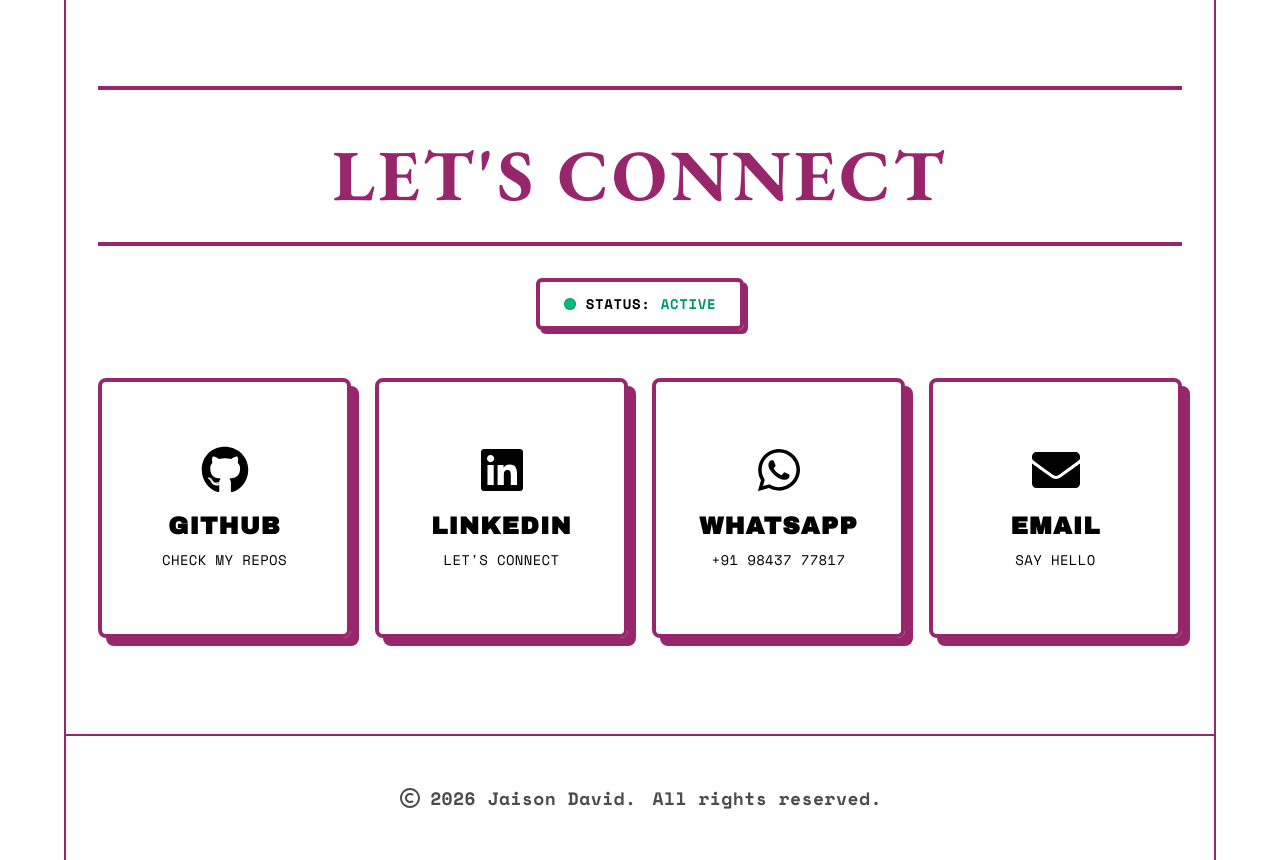
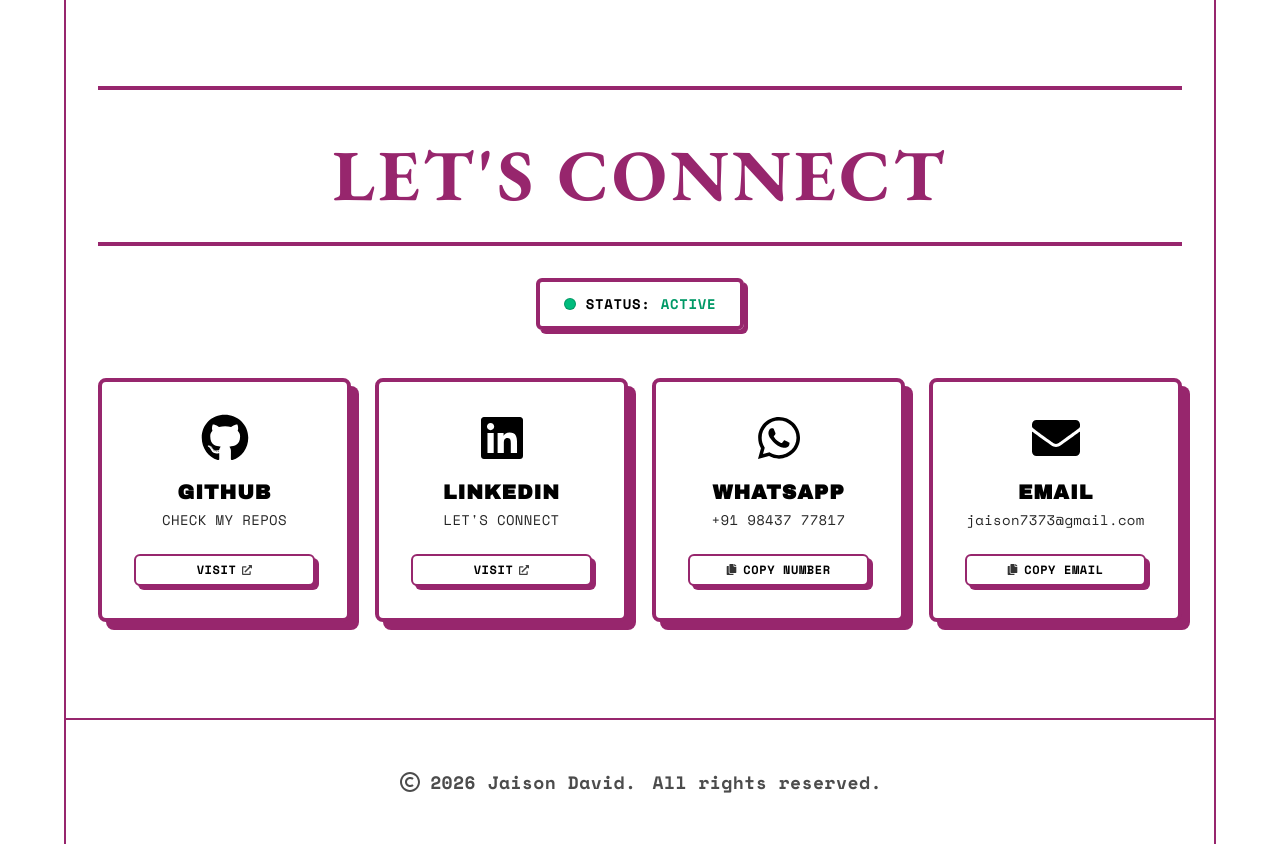
Before and after one commit to jaisondavid-m/portfolio, a Next.js app: page / in a window 1280 px wide. Shown: the part 4939-5799 px from the top of the page. Built offline with nearby package versions, Linux system fonts and the light colour scheme; no server answers.

Commit message:
feat: add one-click copy and toast notifications to LetsConnect with fixed hover contrast

```diff
--- a/components/LetsConnect.tsx
+++ b/components/LetsConnect.tsx
@@ -1,7 +1,29 @@
+"use client";
+
+import { useState, useRef } from "react";
 import Link from "next/link";
-import { FaGithub, FaLinkedin, FaEnvelope, FaWhatsapp } from "react-icons/fa";
+import {
+  FaGithub,
+  FaLinkedin,
+  FaEnvelope,
+  FaWhatsapp,
+  FaCopy,
+  FaCheck,
+  FaCheckCircle,
+  FaExternalLinkAlt,
+  FaTimes,
+} from "react-icons/fa";
 
-const socialLinks = [
+interface SocialLink {
+  name: string;
+  description: string;
+  url: string;
+  icon: React.ReactNode;
+  copyValue?: string;
+  copyLabel?: string;
+}
+
+const socialLinks: SocialLink[] = [
   {
     name: "GITHUB",
     description: "CHECK MY REPOS",
@@ -19,23 +41,72 @@ const socialLinks = [
     description: "+91 98437 77817",
     url: "https://wa.me/919843777817",
     icon: <FaWhatsapp className="w-8 h-8 sm:w-10 sm:h-10 md:w-12 md:h-12" />,
+    copyValue: "+91 98437 77817",
+    copyLabel: "COPY NUMBER",
   },
   {
     name: "EMAIL",
-    description: "SAY HELLO",
+    description: "jaison7373@gmail.com",
     url: "mailto:jaison7373@gmail.com",
     icon: <FaEnvelope className="w-8 h-8 sm:w-10 sm:h-10 md:w-12 md:h-12" />,
+    copyValue: "jaison7373@gmail.com",
+    copyLabel: "COPY EMAIL",
   },
 ];
 
 export default function LetsConnect() {
+  const [copiedKey, setCopiedKey] = useState<string | null>(null);
+  const [toastMessage, setToastMessage] = useState<{ label: string; value: string } | null>(null);
+  const toastTimeoutRef = useRef<NodeJS.Timeout | null>(null);
+
+  const handleCopy = async (
+    e: React.MouseEvent,
+    item: { name: string; copyValue: string }
+  ) => {
+    e.preventDefault();
+    e.stopPropagation();
+
+    try {
+      if (navigator.clipboard && window.isSecureContext) {
+        await navigator.clipboard.writeText(item.copyValue);
+      } else {
+        // Fallback for non-https / older environments
+        const textArea = document.createElement("textarea");
+        textArea.value = item.copyValue;
+        textArea.style.position = "fixed";
+        textArea.style.left = "-999999px";
+        document.body.appendChild(textArea);
+        textArea.focus();
+        textArea.select();
+        document.execCommand("copy");
+        textArea.remove();
+      }
+
+      setCopiedKey(item.name);
+      setToastMessage({ label: item.name, value: item.copyValue });
+
+      if (toastTimeoutRef.current) {
+        clearTimeout(toastTimeoutRef.current);
+      }
+
+      toastTimeoutRef.current = setTimeout(() => {
+        setCopiedKey(null);
+        setToastMessage(null);
+      }, 3000);
+    } catch {
+      // Ignore copy error
+    }
+  };
+
   return (
-    <section id="connect" className="bg-[--bg-color] scroll-mt-20">
+    <section id="connect" className="bg-[--bg-color] scroll-mt-20 relative">
       <div className="max-w-6xl mx-auto pt-8 sm:pt-10 md:pt-12 pb-16 sm:pb-20 md:pb-24 px-4 sm:px-6 md:px-8 flex flex-col items-center">
         <h2 className="w-full title-font text-center text-3xl sm:text-4xl md:text-5xl lg:text-6xl xl:text-7xl text-(--primary-color) font-bold mb-4 sm:mb-6 md:mb-8 tracking-wider">
           LET'S CONNECT
         </h2>
         <hr className="w-full border-color border-2" />
+
+        {/* Live Status indicator */}
         <div className="logo-shadow rounded-md border-color border-4 mt-6 sm:mt-8 inline-flex items-center gap-2.5 px-4 sm:px-6 py-2 sm:py-3 mb-8 sm:mb-10 md:mb-12">
           <span className="relative flex h-3 w-3">
             <span className="animate-ping absolute inline-flex h-full w-full rounded-full bg-emerald-400 opacity-75"></span>
@@ -48,30 +119,112 @@ export default function LetsConnect() {
             ACTIVE
           </span>
         </div>
+
+        {/* Cards Grid */}
         <div className="w-full grid grid-cols-1 sm:grid-cols-2 lg:grid-cols-4 gap-4 sm:gap-5 md:gap-6">
-          {socialLinks.map((social, index) => (
+          {socialLinks.map((social) => {
+            const isCopied = copiedKey === social.name;
+
+            return (
+              <div
+                key={social.name}
+                className="group education-card-shadow rounded-lg transition-all duration-200 border-color border-4 p-6 sm:p-7 md:p-8 flex flex-col items-center justify-between gap-4 text-center bg-(--bg-color) text-(--text-color)"
+              >
+                {/* Main Link Area */}
                 <Link
-              key={index}
                   href={social.url}
                   target="_blank"
                   rel="noopener noreferrer"
-              className="skill-card-shadow rounded-lg hover:text-(--alter-color) transition-all duration-200 border-color border-4 py-8 sm:py-10 md:py-12 lg:py-16 flex flex-col items-center gap-3 sm:gap-4 text-center hover:scale-[1.02]"
+                  className="w-full flex flex-col items-center gap-3 sm:gap-4 text-(--text-color)"
+                  title={`Open ${social.name}`}
                 >
-              <div className="flex items-center justify-center">
+                  <div className="flex items-center justify-center transition-transform duration-200 group-hover:scale-110 text-(--text-color)">
                     {social.icon}
                   </div>
-              <div className="flex flex-col gap-1 sm:gap-2">
-                <span className="tagline-font text-lg sm:text-xl md:text-2xl font-semibold uppercase tracking-wider">
+                  <div className="flex flex-col gap-1 w-full text-(--text-color)">
+                    <span className="tagline-font text-lg sm:text-xl font-semibold uppercase tracking-wider text-(--text-color)">
                       {social.name}
                     </span>
-                <span className="text-xs sm:text-sm font-light tracking-wide">
+                    <span className="text-xs sm:text-sm font-light tracking-wide break-all opacity-85 text-(--text-color)">
                       {social.description}
                     </span>
                   </div>
                 </Link>
-          ))}
+
+                {/* Bottom Action: Copy button for WhatsApp & Email, Visit button for GitHub & LinkedIn */}
+                <div className="w-full pt-2">
+                  {social.copyValue ? (
+                    <button
+                      type="button"
+                      onClick={(e) =>
+                        handleCopy(e, {
+                          name: social.name,
+                          copyValue: social.copyValue!,
+                        })
+                      }
+                      className="w-full card-shadow rounded-md border-2 border-color py-1.5 px-3 inline-flex items-center justify-center gap-1.5 text-xs font-bold uppercase tracking-wider hover:bg-(--base-color) hover:text-(--alter-color) cursor-pointer transition-all duration-200 bg-(--bg-color) text-(--text-color)"
+                      title={`Copy ${social.name} to clipboard`}
+                      aria-label={`Copy ${social.name} to clipboard`}
+                    >
+                      {isCopied ? (
+                        <>
+                          <FaCheck size={12} className="text-emerald-500" />
+                          <span className="text-emerald-600 dark:text-emerald-400">COPIED!</span>
+                        </>
+                      ) : (
+                        <>
+                          <FaCopy size={11} className="opacity-80" />
+                          <span>{social.copyLabel || "COPY"}</span>
+                        </>
+                      )}
+                    </button>
+                  ) : (
+                    <Link
+                      href={social.url}
+                      target="_blank"
+                      rel="noopener noreferrer"
+                      className="w-full card-shadow rounded-md border-2 border-color py-1.5 px-3 inline-flex items-center justify-center gap-1.5 text-xs font-bold uppercase tracking-wider hover:bg-(--base-color) hover:text-(--alter-color) cursor-pointer transition-all duration-200 bg-(--bg-color) text-(--text-color)"
+                      title={`Open ${social.name}`}
+                    >
+                      <span>VISIT</span>
+                      <FaExternalLinkAlt size={10} className="opacity-75" />
+                    </Link>
+                  )}
                 </div>
               </div>
+            );
+          })}
+        </div>
+      </div>
+
+      {/* Clean Neo-Brutalist Toast Notification */}
+      {toastMessage && (
+        <aside
+          role="status"
+          aria-live="polite"
+          className="fixed bottom-6 right-6 z-50 animate-slideIn flex items-center gap-3 bg-(--bg-color) text-(--text-color) border-3 border-color rounded-lg p-3.5 sm:p-4 button-shadow max-w-[90vw] sm:max-w-sm"
+        >
+          <div className="logo-shadow rounded-md border-2 border-color p-2 text-emerald-600 dark:text-emerald-400 bg-(--bg-color) shrink-0">
+            <FaCheckCircle size={18} />
+          </div>
+          <div className="flex-1 min-w-0 pr-1">
+            <p className="tagline-font text-xs font-bold uppercase tracking-wider text-(--text-color)">
+              COPIED TO CLIPBOARD!
+            </p>
+            <p className="font-mono text-xs opacity-85 truncate mt-0.5 text-(--text-color)">
+              {toastMessage.value}
+            </p>
+          </div>
+          <button
+            onClick={() => setToastMessage(null)}
+            className="p-1 opacity-60 hover:opacity-100 cursor-pointer text-(--text-color)"
+            aria-label="Close notification"
+            title="Dismiss notification"
+          >
+            <FaTimes size={13} />
+          </button>
+        </aside>
+      )}
     </section>
   );
 }
```
Lines whose indentation alone changed are shown as unchanged.
